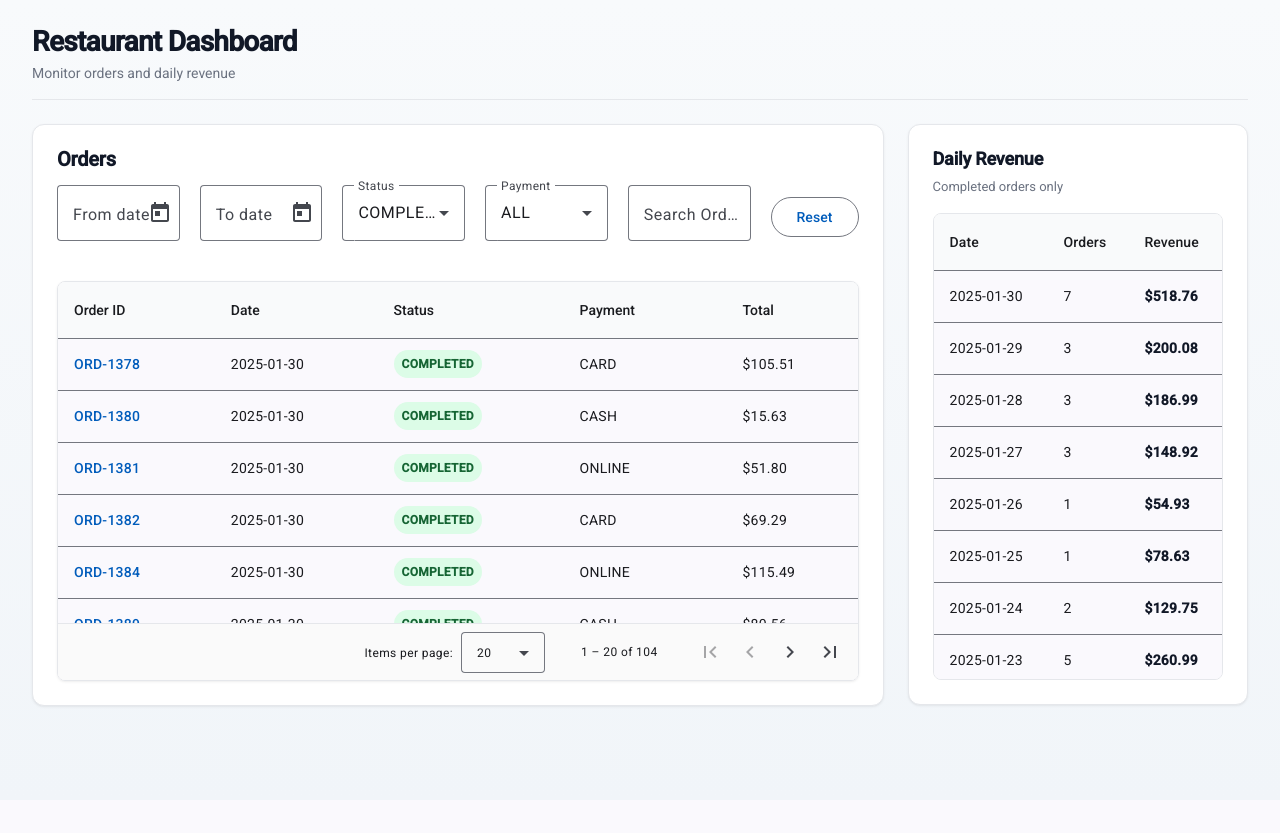
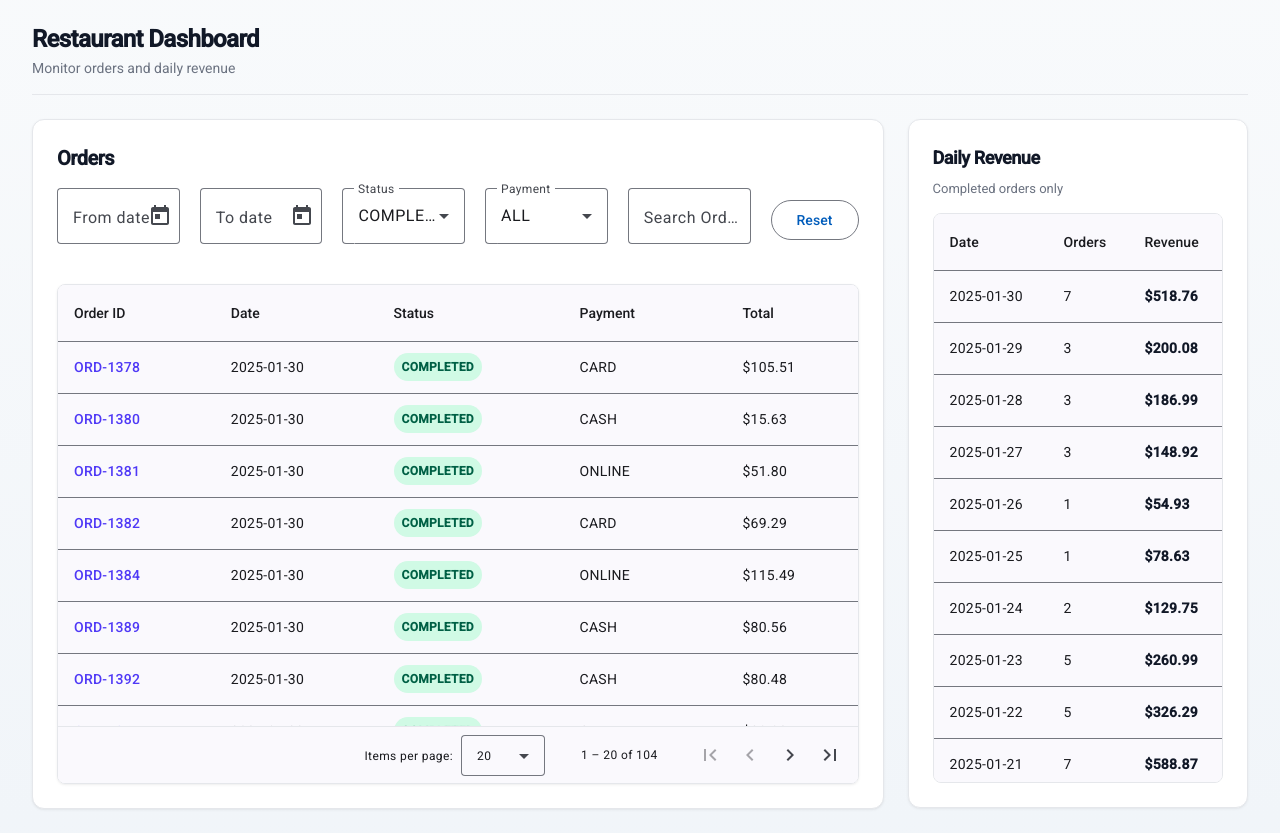
Before and after one commit to TahsinAhmedz/Restaurant-Manager, an Angular app: page / in a window 1280 px wide. Before the commit the page ends 800 px from the top, so only its background shows below. Built offline with nearby package versions, Linux system fonts and the light colour scheme.

Commit message:
move all styling to tailwind classes and remove unused scss

```diff
--- a/src/app/app.component.html
+++ b/src/app/app.component.html
@@ -1,14 +1,28 @@
-<main class="app-shell">
-  <header class="app-header">
-    <h1>Restaurant Dashboard</h1>
-    <p class="app-header-subtitle">Monitor orders and daily revenue</p>
+<main
+  class="min-h-screen bg-gradient-to-b from-slate-50 to-slate-100 p-3 sm:px-6 sm:py-4 md:px-8 md:py-6"
+>
+  <header
+    class="mb-[var(--app-section-gap)] border-b border-[var(--app-border)] pb-4"
+  >
+    <h1
+      class="m-0 text-2xl font-bold leading-tight tracking-tight text-[var(--app-text-primary)]"
+    >
+      Restaurant Dashboard
+    </h1>
+    <p class="mt-1 text-sm text-[var(--app-text-muted)]">
+      Monitor orders and daily revenue
+    </p>
   </header>
 
-  <div class="app-main">
-    <section class="app-orders-section">
+  <div
+    class="mx-auto flex max-w-[1600px] flex-col gap-[var(--app-section-gap)] pb-6 lg:flex-row lg:items-start lg:pb-0"
+  >
+    <section class="min-w-0 flex-1 lg:max-w-[72%]">
       <app-orders />
     </section>
-    <aside class="app-analytics-aside">
+    <aside
+      class="min-w-0 flex-shrink-0 lg:sticky lg:top-6 lg:w-[28%]"
+    >
       <app-analytics />
     </aside>
   </div>
--- a/src/app/app.component.scss
+++ /dev/null
@@ -1,71 +0,0 @@
-.app-shell {
-  min-height: 100vh;
-  background: linear-gradient(180deg, #f8fafc 0%, #f1f5f9 100%);
-  padding: 0.75rem;
-
-  @media (min-width: 640px) {
-    padding: 1rem 1.5rem;
-  }
-
-  @media (min-width: 768px) {
-    padding: 1.5rem 2rem;
-  }
-}
-
-.app-header {
-  margin-bottom: var(--app-section-gap);
-  padding-bottom: 1rem;
-  border-bottom: 1px solid var(--app-border);
-
-  h1 {
-    margin: 0;
-    font-size: 1.75rem;
-    font-weight: 700;
-    color: var(--app-text-primary);
-    letter-spacing: -0.025em;
-    line-height: 1.25;
-  }
-
-  .app-header-subtitle {
-    margin-top: 0.25rem;
-    font-size: 0.875rem;
-    color: var(--app-text-muted);
-  }
-}
-
-.app-main {
-  display: flex;
-  flex-direction: column;
-  gap: var(--app-section-gap);
-  max-width: 1600px;
-  margin: 0 auto;
-
-  @media (max-width: 1023.98px) {
-    padding-bottom: 1.5rem;
-  }
-
-  @media (min-width: 1024px) {
-    flex-direction: row;
-    align-items: flex-start;
-  }
-}
-
-.app-orders-section {
-  flex: 1;
-  min-width: 0;
-
-  @media (min-width: 1024px) {
-    max-width: 72%;
-  }
-}
-
-.app-analytics-aside {
-  flex-shrink: 0;
-  min-width: 0;
-
-  @media (min-width: 1024px) {
-    width: 28%;
-    position: sticky;
-    top: 1.5rem;
-  }
-}
--- a/src/app/app.ts
+++ b/src/app/app.ts
@@ -6,6 +6,5 @@ import { AnalyticsComponent } from './features/analytics/analytics.component';
   selector: 'app-root',
   imports: [OrdersComponent, AnalyticsComponent],
   templateUrl: './app.component.html',
-  styleUrl: './app.component.scss',
 })
 export class App {}
--- a/src/app/features/analytics/analytics.component.html
+++ b/src/app/features/analytics/analytics.component.html
@@ -1,13 +1,25 @@
-<div class="analytics-card">
-  <h2 class="analytics-title">Daily Revenue</h2>
-  <p class="analytics-subtitle">Completed orders only</p>
+<div
+  class="h-full rounded-[var(--app-radius)] border border-[var(--app-border)] bg-[var(--app-surface-elevated)] p-5 shadow-[var(--app-shadow)] md:p-6"
+>
+  <h2
+    class="mb-4 text-lg font-semibold tracking-tight text-[var(--app-text-primary)] md:text-[1.125rem]"
+  >
+    Daily Revenue
+  </h2>
+  <p
+    class="-mt-2 mb-4 text-xs text-[var(--app-text-muted)] md:text-[0.8125rem]"
+  >
+    Completed orders only
+  </p>
 
   @if (dailyRevenue().length === 0) {
-    <div class="empty-wrap">
+    <div class="py-4">
       <app-empty-state message="No completed orders for selected filters" />
     </div>
   } @else {
-    <div class="analytics-table-wrap">
+    <div
+      class="max-h-[570px] overflow-auto rounded-[var(--app-radius-sm)] border border-[var(--app-border)] bg-[var(--app-surface-elevated)] md:max-h-[570px]"
+    >
       <table mat-table [dataSource]="dailyRevenue()" class="w-full">
         <ng-container matColumnDef="date">
           <th mat-header-cell *matHeaderCellDef>Date</th>
@@ -19,11 +31,26 @@
         </ng-container>
         <ng-container matColumnDef="totalRevenue">
           <th mat-header-cell *matHeaderCellDef>Revenue</th>
-          <td mat-cell *matCellDef="let row" class="revenue-cell">{{ row.totalRevenue | currency }}</td>
+          <td
+            mat-cell
+            *matCellDef="let row"
+            class="font-semibold text-[var(--app-text-primary)]"
+          >
+            {{ row.totalRevenue | currency }}
+          </td>
         </ng-container>
 
-        <tr mat-header-row *matHeaderRowDef="displayedColumns; sticky: true"></tr>
-        <tr mat-row *matRowDef="let row; columns: displayedColumns" [attr.data-date]="row.date"></tr>
+        <tr
+          mat-header-row
+          *matHeaderRowDef="displayedColumns; sticky: true"
+          class="bg-slate-50 text-xs md:text-sm"
+        ></tr>
+        <tr
+          mat-row
+          *matRowDef="let row; columns: displayedColumns"
+          [attr.data-date]="row.date"
+          class="text-xs transition-colors hover:bg-slate-50 md:text-sm"
+        ></tr>
       </table>
     </div>
   }
--- a/src/app/features/analytics/analytics.component.scss
+++ /dev/null
@@ -1,69 +0,0 @@
-.analytics-card {
-  background: var(--app-surface-elevated);
-  border-radius: var(--app-radius);
-  box-shadow: var(--app-shadow);
-  padding: 1.5rem;
-  border: 1px solid var(--app-border);
-  height: 100%;
-}
-
-.analytics-title {
-  margin: 0 0 1rem;
-  font-size: 1.125rem;
-  font-weight: 600;
-  color: var(--app-text-primary);
-  letter-spacing: -0.01em;
-}
-
-.analytics-subtitle {
-  margin: -0.5rem 0 1rem;
-  font-size: 0.8125rem;
-  color: var(--app-text-muted);
-}
-
-.analytics-table-wrap {
-  max-height: 467px;
-  overflow: auto;
-  border: 1px solid var(--app-border);
-  border-radius: var(--app-radius-sm);
-  background: var(--app-surface-elevated);
-}
-
-.analytics-table-wrap .mat-mdc-header-row {
-  background: #f9fafb;
-}
-
-.analytics-table-wrap .mat-mdc-row {
-  transition: background-color 0.15s ease;
-
-  &:hover {
-    background-color: #f9fafb;
-  }
-}
-
-.revenue-cell {
-  font-weight: 600;
-  color: var(--app-text-primary);
-}
-
-.empty-wrap {
-  padding: 1rem 0;
-}
-
-@media (max-width: 768px) {
-  .analytics-card {
-    padding: 1.25rem 1rem;
-  }
-
-  .analytics-table-wrap {
-    max-height: 320px;
-  }
-
-  .analytics-title {
-    font-size: 1rem;
-  }
-
-  .analytics-subtitle {
-    font-size: 0.75rem;
-  }
-}
--- a/src/app/features/analytics/analytics.component.ts
+++ b/src/app/features/analytics/analytics.component.ts
@@ -11,7 +11,6 @@ import { EmptyStateComponent } from '../../shared/empty-state/empty-state.compon
   changeDetection: ChangeDetectionStrategy.OnPush,
   imports: [MatTableModule, MatCardModule, CurrencyPipe, EmptyStateComponent],
   templateUrl: './analytics.component.html',
-  styleUrl: './analytics.component.scss',
 })
 export class AnalyticsComponent {
   private readonly store = inject(OrdersStore);
--- a/src/app/features/orders/orders-table/orders-table.component.html
+++ b/src/app/features/orders/orders-table/orders-table.component.html
@@ -1,16 +1,19 @@
-<div class="table-wrap">
+<div
+  class="relative max-h-none overflow-auto rounded-[var(--app-radius-sm)] border border-[var(--app-border)] bg-[var(--app-surface-elevated)] shadow-[var(--app-shadow)] md:max-h-[500px]"
+>
   <table
     mat-table
     [dataSource]="dataSource()"
     matSort
     (matSortChange)="onSort($event)"
+    class="w-full min-w-[520px] text-xs md:min-w-[600px] md:text-sm"
   >
     <ng-container matColumnDef="orderId">
       <th mat-header-cell *matHeaderCellDef mat-sort-header>Order ID</th>
       <td mat-cell *matCellDef="let row">
         <button
           type="button"
-          class="order-id-link"
+          class="cursor-pointer bg-transparent p-0 text-left font-medium text-indigo-600 outline-none transition hover:underline focus-visible:ring-2 focus-visible:ring-indigo-600 focus-visible:ring-offset-2"
           (click)="orderSelected.emit(row); $event.stopPropagation()"
         >
           {{ row.orderId }}
@@ -18,40 +21,85 @@
       </td>
     </ng-container>
     <ng-container matColumnDef="orderDate">
-      <th mat-header-cell *matHeaderCellDef mat-sort-header>Date</th>
-      <td mat-cell *matCellDef="let row">{{ row.orderDate }}</td>
+      <th
+        mat-header-cell
+        *matHeaderCellDef
+        mat-sort-header
+        class="hidden sm:table-cell"
+      >
+        Date
+      </th>
+      <td
+        mat-cell
+        *matCellDef="let row"
+        class="hidden sm:table-cell"
+      >
+        {{ row.orderDate }}
+      </td>
     </ng-container>
     <ng-container matColumnDef="status">
       <th mat-header-cell *matHeaderCellDef mat-sort-header>Status</th>
       <td mat-cell *matCellDef="let row">
-        <span [class]="'status-badge status-' + statusClass(row.status)">
+        <span
+          class="inline-block rounded-full px-2 py-1 text-[0.75rem] font-semibold uppercase tracking-wide"
+          [ngClass]="{
+            'bg-emerald-100 text-emerald-800': statusClass(row.status) === 'completed',
+            'bg-amber-100 text-amber-800': statusClass(row.status) === 'pending',
+            'bg-rose-100 text-rose-800': statusClass(row.status) === 'cancelled',
+            'bg-blue-100 text-blue-800': statusClass(row.status) === 'refunded',
+            'bg-gray-100 text-gray-700': statusClass(row.status) === 'default'
+          }"
+        >
           {{ row.status }}
         </span>
       </td>
     </ng-container>
     <ng-container matColumnDef="paymentMethod">
-      <th mat-header-cell *matHeaderCellDef mat-sort-header>Payment</th>
-      <td mat-cell *matCellDef="let row">{{ row.paymentMethod }}</td>
+      <th
+        mat-header-cell
+        *matHeaderCellDef
+        mat-sort-header
+        class="hidden sm:table-cell"
+      >
+        Payment
+      </th>
+      <td
+        mat-cell
+        *matCellDef="let row"
+        class="hidden sm:table-cell"
+      >
+        {{ row.paymentMethod }}
+      </td>
     </ng-container>
     <ng-container matColumnDef="totalAmount">
       <th mat-header-cell *matHeaderCellDef mat-sort-header>Total</th>
       <td mat-cell *matCellDef="let row">{{ row.totalAmount | currency }}</td>
     </ng-container>
 
-    <tr mat-header-row *matHeaderRowDef="displayedColumns; sticky: true"></tr>
+    <tr
+      mat-header-row
+      *matHeaderRowDef="displayedColumns; sticky: true"
+      class="bg-slate-50 text-xs md:text-sm"
+    ></tr>
     <tr
       mat-row
       *matRowDef="let row; columns: displayedColumns"
       (click)="orderSelected.emit(row)"
+      class="cursor-pointer text-xs transition-colors hover:bg-gray-100 md:text-sm"
     ></tr>
 
-    <tr class="no-data-row mat-row" *matNoDataRow>
-      <td class="mat-cell" colspan="5">No orders match the current filters.</td>
+    <tr class="mat-row" *matNoDataRow>
+      <td
+        class="mat-cell px-4 py-8 text-center text-sm text-[var(--app-text-muted)]"
+        colspan="5"
+      >
+        No orders match the current filters.
+      </td>
     </tr>
   </table>
 
   <mat-paginator
-    class="paginator-wrap"
+    class="sticky bottom-0 border-t border-[var(--app-border)] bg-[#fafafa] px-1 z-20 md:px-0"
     [length]="totalCount()"
     [pageSize]="pageSize()"
     [pageIndex]="pageIndex()"
--- a/src/app/features/orders/orders-table/orders-table.component.scss
+++ /dev/null
@@ -1,137 +0,0 @@
-.table-wrap {
-  position: relative;
-  max-height: 400px;
-  overflow: auto;
-  border-radius: var(--app-radius-sm);
-  border: 1px solid var(--app-border);
-  background: var(--app-surface-elevated);
-  box-shadow: var(--app-shadow);
-}
-
-.table-wrap table {
-  width: 100%;
-  min-width: 600px;
-}
-
-.table-wrap .mat-mdc-header-row {
-  background: #f9fafb;
-}
-
-.table-wrap .mat-mdc-row {
-  cursor: pointer;
-  transition: background-color 0.15s ease;
-
-  &:hover {
-    background-color: #f3f4f6;
-  }
-}
-
-.order-id-link {
-  font-weight: 500;
-  color: var(--mat-sys-primary);
-  text-decoration: none;
-  background: none;
-  border: none;
-  padding: 0;
-  cursor: pointer;
-  text-align: left;
-
-  &:hover {
-    text-decoration: underline;
-  }
-
-  &:focus-visible {
-    outline: 2px solid var(--mat-sys-primary);
-    outline-offset: 2px;
-  }
-}
-
-.status-badge {
-  display: inline-block;
-  padding: 0.25rem 0.5rem;
-  border-radius: 9999px;
-  font-size: 0.75rem;
-  font-weight: 600;
-  text-transform: uppercase;
-  letter-spacing: 0.025em;
-
-  &.status-completed {
-    background: #dcfce7;
-    color: #166534;
-  }
-
-  &.status-pending {
-    background: #fef9c3;
-    color: #854d0e;
-  }
-
-  &.status-cancelled {
-    background: #fee2e2;
-    color: #991b1b;
-  }
-
-  &.status-refunded {
-    background: #dbeafe;
-    color: #1e40af;
-  }
-
-  &.status-default {
-    background: #f3f4f6;
-    color: #374151;
-  }
-}
-
-.no-data-row td {
-  padding: 2rem 1rem;
-  text-align: center;
-  color: var(--app-text-muted);
-  font-size: 0.875rem;
-}
-
-.paginator-wrap {
-  position: sticky;
-  bottom: 0;
-  border-top: 1px solid var(--app-border);
-  background: #fafafa;
-  z-index: 2;
-}
-
-.paginator-wrap .mat-mdc-paginator {
-  background: transparent;
-}
-
-// Responsive tweaks
-@media (max-width: 768px) {
-  .table-wrap {
-    max-height: none;
-    border-radius: var(--app-radius-sm);
-  }
-
-  .table-wrap table {
-    min-width: 520px;
-  }
-
-  .table-wrap .mat-mdc-header-row,
-  .table-wrap .mat-mdc-row {
-    font-size: 0.8125rem;
-  }
-
-  .paginator-wrap {
-    padding-inline: 0.25rem;
-  }
-}
-
-// On very small screens, hide less critical columns (Payment, Date) to avoid overflow.
-// Column order: Order ID, Date, Status, Payment, Total
-@media (max-width: 640px) {
-  .table-wrap table {
-    min-width: 0;
-  }
-
-  .table-wrap .mat-mdc-header-row .mat-mdc-header-cell:nth-child(2),
-  .table-wrap .mat-mdc-row .mat-mdc-cell:nth-child(2),
-  .table-wrap .mat-mdc-header-row .mat-mdc-header-cell:nth-child(4),
-  .table-wrap .mat-mdc-row .mat-mdc-cell:nth-child(4) {
-    display: none;
-  }
-}
--- a/src/app/features/orders/orders-table/orders-table.component.ts
+++ b/src/app/features/orders/orders-table/orders-table.component.ts
@@ -9,7 +9,7 @@ import {
 import { MatTableModule } from '@angular/material/table';
 import { MatSortModule, Sort } from '@angular/material/sort';
 import { MatPaginatorModule } from '@angular/material/paginator';
-import { CurrencyPipe } from '@angular/common';
+import { CurrencyPipe, NgClass } from '@angular/common';
 import { Order, PaginationState } from '../../../core/models/order.model';
 
 @Component({
@@ -20,9 +20,9 @@ import { Order, PaginationState } from '../../../core/models/order.model';
     MatSortModule,
     MatPaginatorModule,
     CurrencyPipe,
+    NgClass,
   ],
   templateUrl: './orders-table.component.html',
-  styleUrl: './orders-table.component.scss',
 })
 export class OrdersTableComponent {
   readonly orders = input.required<Order[]>();
--- a/src/app/features/orders/orders/orders.component.html
+++ b/src/app/features/orders/orders/orders.component.html
@@ -1,8 +1,14 @@
-<div class="orders-card">
-  <h2 class="orders-title">Orders</h2>
-  <app-orders-filters class="orders-filters-wrap" />
+<div
+  class="rounded-[var(--app-radius)] border border-[var(--app-border)] bg-[var(--app-surface-elevated)] p-6 shadow-[var(--app-shadow)]"
+>
+  <h2
+    class="mb-4 text-xl font-semibold tracking-tight text-[var(--app-text-primary)]"
+  >
+    Orders
+  </h2>
+  <app-orders-filters class="mb-5 block" />
 
-  <div class="orders-content">
+  <div class="mt-2">
     @if (store.loading()) {
       <app-loading-spinner />
     } @else if (store.totalCount() === 0) {
--- a/src/app/features/orders/orders/orders.component.scss
+++ /dev/null
@@ -1,24 +0,0 @@
-.orders-card {
-  background: var(--app-surface-elevated);
-  border-radius: var(--app-radius);
-  box-shadow: var(--app-shadow);
-  padding: 1.5rem;
-  border: 1px solid var(--app-border);
-}
-
-.orders-title {
-  margin: 0 0 1rem;
-  font-size: 1.25rem;
-  font-weight: 600;
-  color: var(--app-text-primary);
-  letter-spacing: -0.01em;
-}
-
-.orders-filters-wrap {
-  display: block;
-  margin-bottom: 1.25rem;
-}
-
-.orders-content {
-  margin-top: 0.5rem;
-}
--- a/src/app/features/orders/orders/orders.component.ts
+++ b/src/app/features/orders/orders/orders.component.ts
@@ -25,7 +25,6 @@ import { EmptyStateComponent } from '../../../shared/empty-state/empty-state.com
     EmptyStateComponent,
   ],
   templateUrl: './orders.component.html',
-  styleUrl: './orders.component.scss',
 })
 export class OrdersComponent implements OnInit {
   readonly store = inject(OrdersStore);
```
